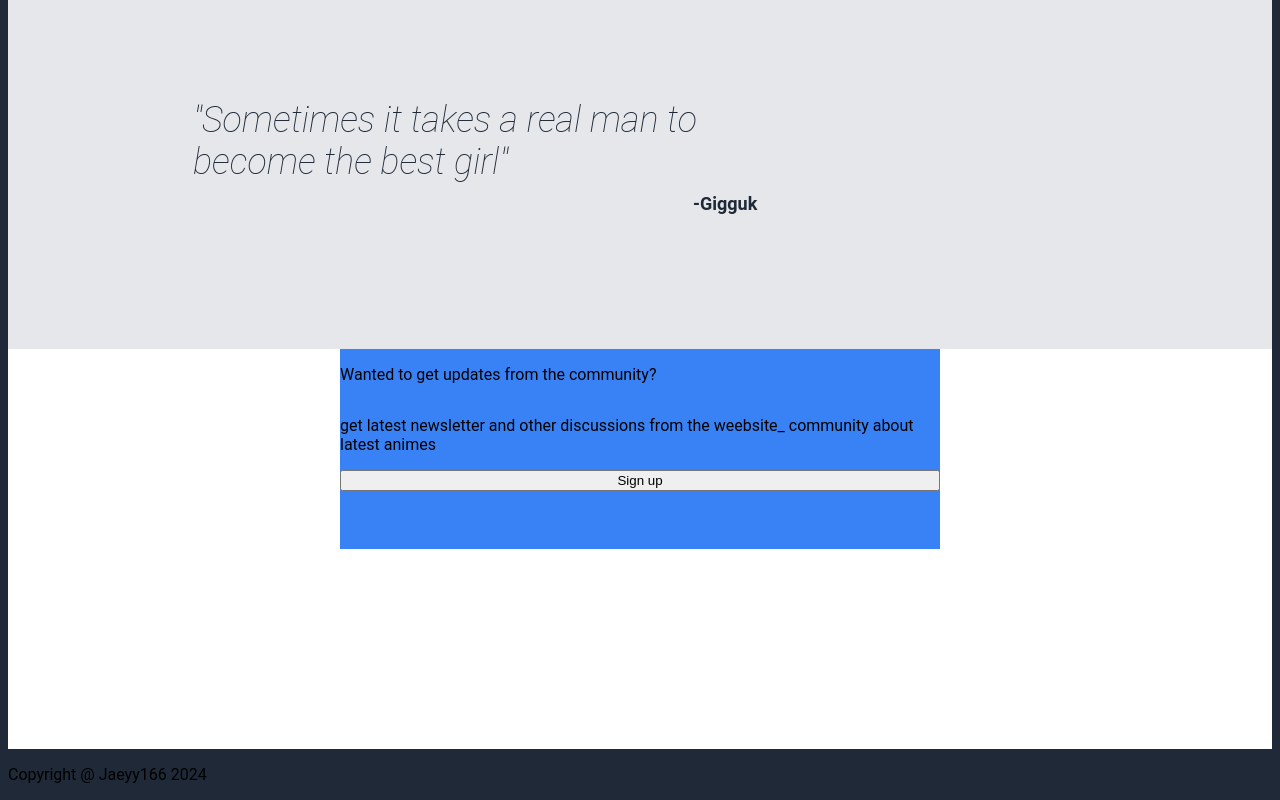
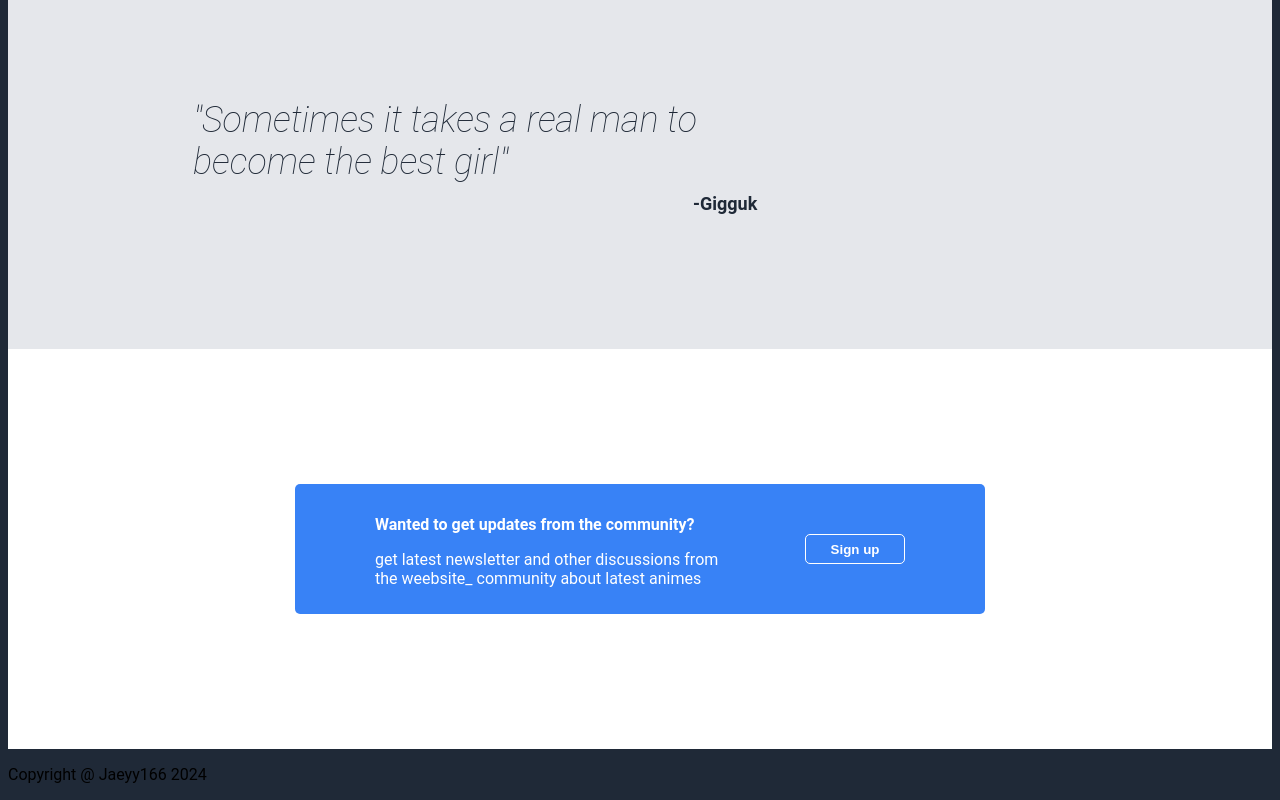
Before and after one commit to Jaeyy166/landing, a plain HTML site: page index.html in a window 1280 px wide. Shown: the part 964-1764 px from the top of the page. Drawn offline with Linux system fonts and the light colour scheme.

Commit message:
signup section done

```diff
--- a/index.html
+++ b/index.html
@@ -75,9 +75,11 @@
     <!-- Sign up section-->
     <section class="signup-container">
       <div class="signup-div">
-        <p>Wanted to get updates from the community?</p>
-        <p>get latest newsletter and other discussions from the weebsite_ community about latest animes</p>
-        <button type="button">Sign up</button>
+        <div class="signup-text">
+          <p class="signup-title">Wanted to get updates from the community?</p>
+          <p>get latest newsletter and other discussions from the weebsite_ community about latest animes</p>
+        </div>
+        <button type="button" class="signup-button">Sign up</button>
       </div>
     </section>
 
--- a/style.css
+++ b/style.css
@@ -19,6 +19,9 @@ body {
 .signup-container {
   background-color: white;
   height: 400px;
+  display: flex;
+  justify-content: center;
+  align-items: center;
 }
 
 /*hero section*/
@@ -178,10 +181,37 @@ body {
 /*signup section*/
 .signup-div {
   display: flex;
+  flex-direction: row;
+  justify-content: space-evenly;
+  background-color: #3882F6;
+  height: 130px;
+  width: 690px;
+  border-radius: 5px;
+}
+
+.signup-text {
   flex-direction: column;
-  justify-self: center;
-  align-content: center;
+  justify-content: center;
+  align-self: center;
+  color: white;
+  width: 350px;
+  height: 100px;
+  text-wrap: wrap;
+}
+
+.signup-button {
+  align-self: center;
+  color: white;
   background-color: #3882F6;
-  height: 200px;
-  width: 600px;
+  font-weight: bold;
+  border-style: solid;
+  border-radius: 5px;
+  border-width: 1.5px;
+  border-color: white;
+  height: 30px;
+  width: 100px;
 }
+
+.signup-title {
+  font-weight: bold;
+}
```
